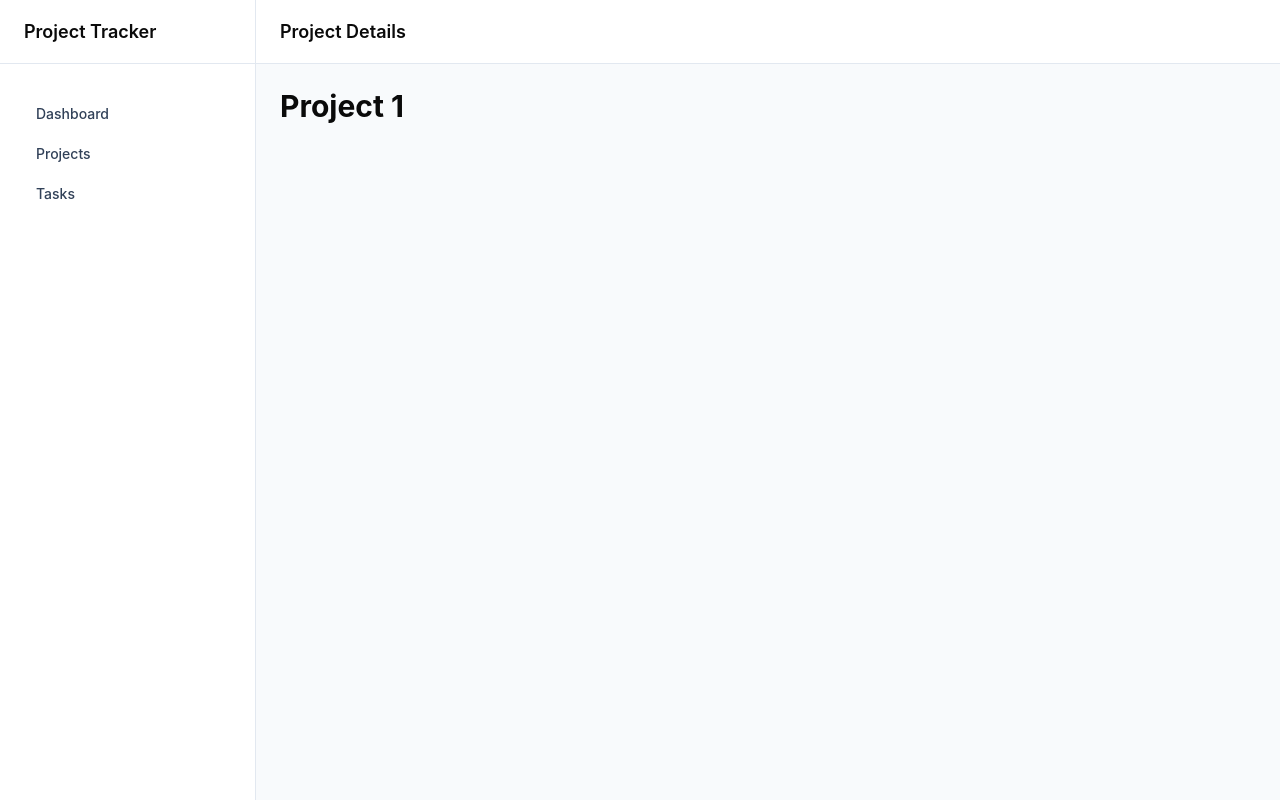
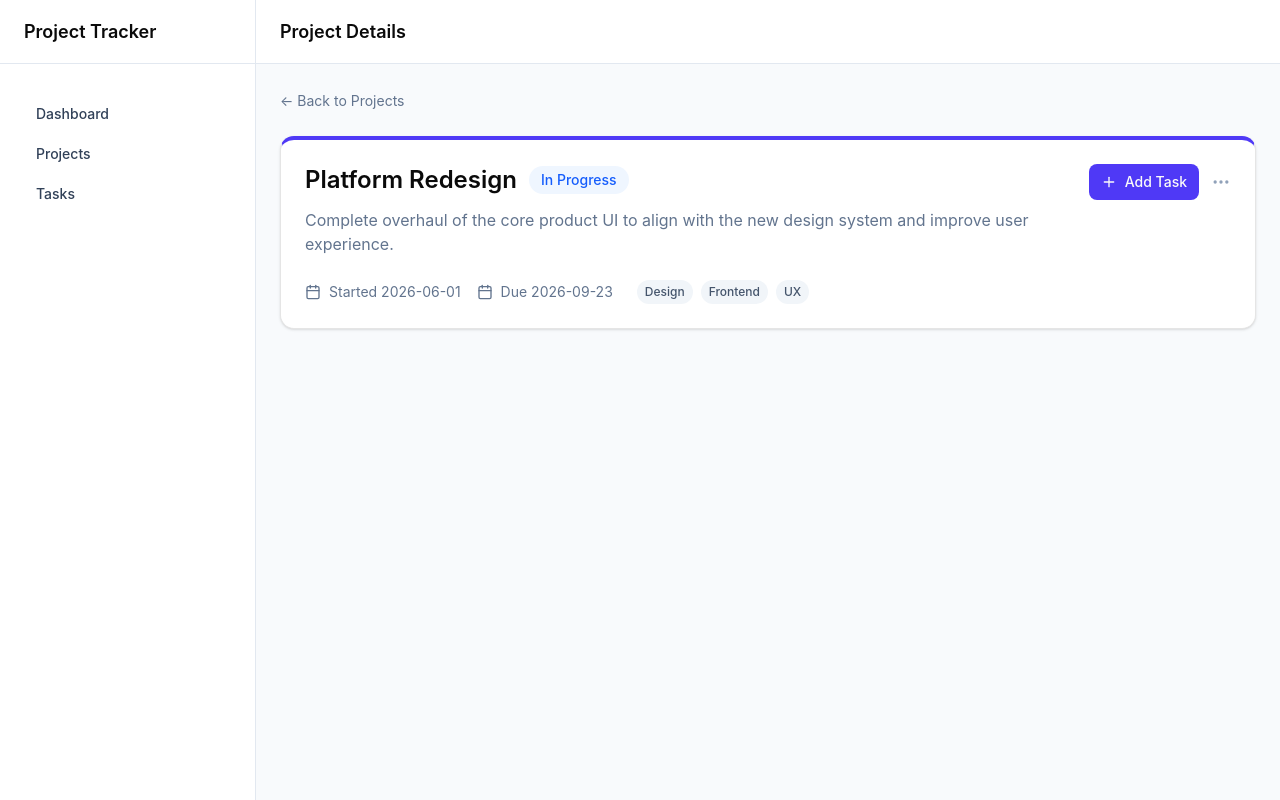
Before and after one commit to moaborg99/project-tracker, a Vue app: page /projects/1 in a window 1280 px wide. Built offline with nearby package versions, Linux system fonts and the light colour scheme; the HTML template or start-up script is replaced by a standard one.

Commit message:
feat: add project details header

```diff
--- a/src/assets/main.css
+++ b/src/assets/main.css
@@ -52,7 +52,7 @@
   --card-foreground: oklch(0.145 0 0);
   --popover: oklch(1 0 0);
   --popover-foreground: oklch(0.145 0 0);
-  --primary: oklch(0.205 0 0);
+  --primary: oklch(0.511 0.262 276.966);
   --primary-foreground: oklch(0.985 0 0);
   --secondary: oklch(0.97 0 0);
   --secondary-foreground: oklch(0.205 0 0);
@@ -63,7 +63,7 @@
   --destructive: oklch(0.577 0.245 27.325);
   --border: oklch(0.922 0 0);
   --input: oklch(0.922 0 0);
-  --ring: oklch(0.708 0 0);
+  --ring: oklch(0.511 0.262 276.966);
   --chart-1: oklch(0.646 0.222 41.116);
   --chart-2: oklch(0.6 0.118 184.704);
   --chart-3: oklch(0.398 0.07 227.392);
@@ -71,7 +71,7 @@
   --chart-5: oklch(0.769 0.188 70.08);
   --sidebar: oklch(0.985 0 0);
   --sidebar-foreground: oklch(0.145 0 0);
-  --sidebar-primary: oklch(0.205 0 0);
+  --sidebar-primary: oklch(0.511 0.262 276.966);
   --sidebar-primary-foreground: oklch(0.985 0 0);
   --sidebar-accent: oklch(0.97 0 0);
   --sidebar-accent-foreground: oklch(0.205 0 0);
--- a/src/services/projectService.ts
+++ b/src/services/projectService.ts
@@ -14,6 +14,7 @@ export const getProjects = (): Project[] => {
       completedTasks: 23,
       totalTasks: 34,
       dueDate: '2026-09-23',
+      startDate: '2026-06-01',
     },
     {
       id: 2,
@@ -27,6 +28,7 @@ export const getProjects = (): Project[] => {
       completedTasks: 18,
       totalTasks: 52,
       dueDate: '2026-09-15',
+      startDate: '2026-06-12',
     },
     {
       id: 3,
@@ -40,6 +42,7 @@ export const getProjects = (): Project[] => {
       completedTasks: 0,
       totalTasks: 21,
       dueDate: '2026-10-01',
+      startDate: '2026-07-01',
     },
     {
       id: 4,
@@ -53,6 +56,11 @@ export const getProjects = (): Project[] => {
       completedTasks: 28,
       totalTasks: 28,
       dueDate: '2026-05-30',
+      startDate: '2026-03-15',
     },
   ]
 }
+
+export const getProjectById = (id: number): Project | undefined => {
+  return getProjects().find((project) => project.id === id)
+}
--- a/src/types/dashboard.ts
+++ b/src/types/dashboard.ts
@@ -24,6 +24,7 @@ export type Project = {
   completedTasks: number
   totalTasks: number
   dueDate: string
+  startDate: string
 }
 
 export type Task = {
--- a/src/views/ProjectDetailsView.vue
+++ b/src/views/ProjectDetailsView.vue
@@ -1,13 +1,82 @@
 <script setup lang="ts">
-import { useRoute } from 'vue-router'
+import { computed } from 'vue'
+import { RouterLink, useRoute } from 'vue-router'
+import { Card, CardContent, CardHeader, CardTitle } from '@/components/ui/card'
+import { Button } from '@/components/ui/button'
+import ProjectStatusBadge from '@/components/project/ProjectStatusBadge.vue'
+import { getProjectById } from '@/services/projectService'
+import { projectStatusConfig } from '@/config/projectStatusConfig'
+import { Plus, Ellipsis, Calendar } from '@lucide/vue'
 
 const route = useRoute()
 
-const projectId = route.params.id
+const projectId = computed(() => Number(route.params.id))
+
+const project = computed(() => getProjectById(projectId.value))
 </script>
 
 <template>
   <main>
-    <h1 class="text-3xl font-bold">Project {{ projectId }}</h1>
+    <RouterLink to="/projects" class="text-sm text-slate-500 hover:text-slate-900">
+      ← Back to Projects
+    </RouterLink>
+
+    <Card
+      v-if="project"
+      :class="['mt-6 border-t-4', projectStatusConfig[project.status].borderColor]"
+    >
+      <CardHeader class="flex flex-row items-start justify-between px-6 pt-2 pb-4">
+        <div>
+          <div class="flex items-center gap-3">
+            <CardTitle class="text-2xl">
+              {{ project.name }}
+            </CardTitle>
+
+            <ProjectStatusBadge :status="project.status" />
+          </div>
+
+          <p class="mt-3 text-slate-500">
+            {{ project.description }}
+          </p>
+        </div>
+        <div class="flex items-center gap-3">
+          <Button type="button" class="gap-2">
+            <Plus class="h-4 w-4" />
+            Add Task
+          </Button>
+          <button type="button" class="text-slate-400 hover:text-slate-600">
+            <Ellipsis class="h-5 w-5" />
+          </button>
+        </div>
+      </CardHeader>
+
+      <CardContent class="px-6 pb-2">
+        <div class="flex flex-wrap items-center gap-6">
+          <div class="flex flex-wrap gap-4 text-sm text-slate-500">
+            <div class="flex items-center gap-2">
+              <Calendar class="h-4 w-4" />
+              <span>Started {{ project.startDate }}</span>
+            </div>
+
+            <div class="flex items-center gap-2">
+              <Calendar class="h-4 w-4" />
+              <span>Due {{ project.dueDate }}</span>
+            </div>
+          </div>
+
+          <div class="flex flex-wrap gap-2">
+            <span
+              v-for="tag in project.tags"
+              :key="tag"
+              class="rounded-full bg-slate-100 px-2 py-1 text-xs font-medium text-slate-600"
+            >
+              {{ tag }}
+            </span>
+          </div>
+        </div>
+      </CardContent>
+    </Card>
+
+    <div v-else>Project not found</div>
   </main>
 </template>
```
Also changed, not shown: src/components/ui/card/CardContent.vue (+4 -7 lines).
